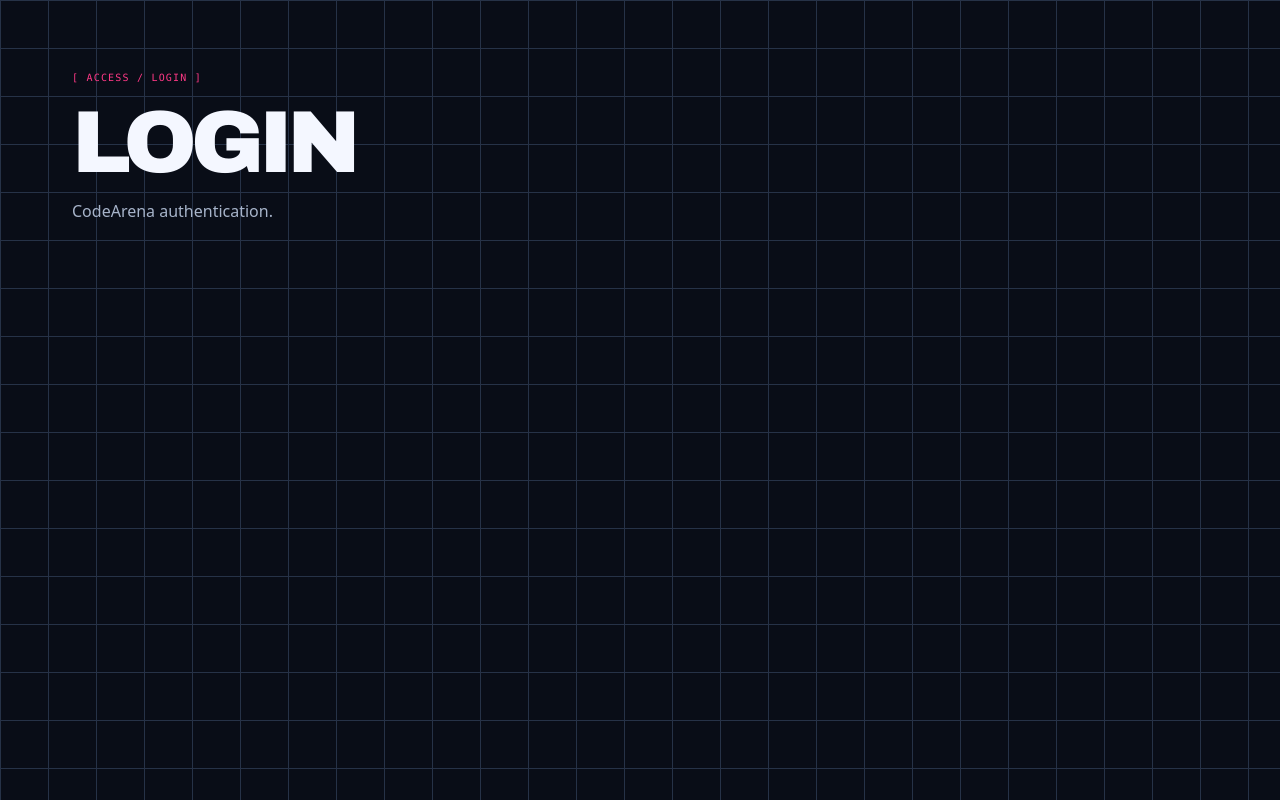
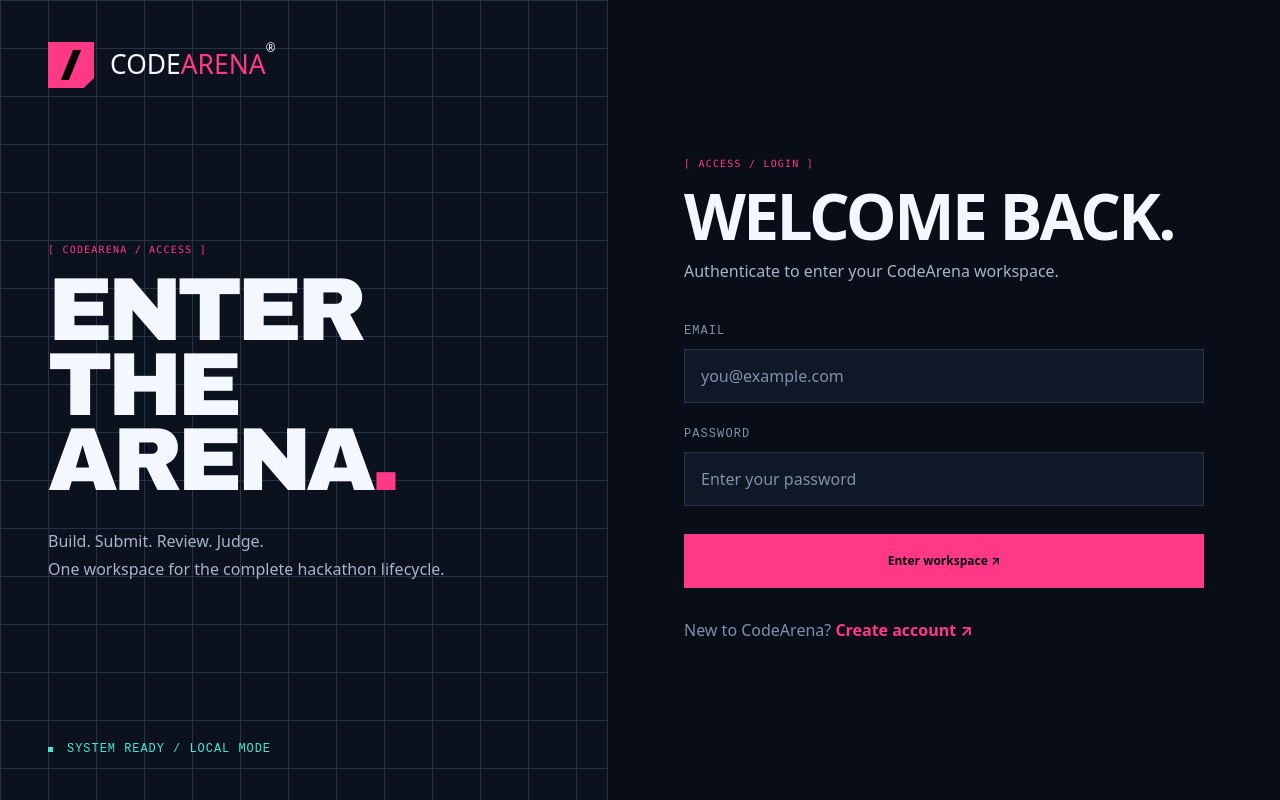
Before and after one commit to DankHorse/CodeArena, a React (Vite) app in the folder frontend/: page /login in a window 1280 px wide. Built offline with nearby package versions, Linux system fonts and the light colour scheme.

Commit message:
feat: build CodeArena authentication UI

```diff
--- a/frontend/src/App.tsx
+++ b/frontend/src/App.tsx
@@ -6,6 +6,8 @@
 } from 'react-router-dom';
 
 import { PlaceholderPage } from './components/common/PlaceholderPage';
+import { LoginPage } from './pages/auth/LoginPage';
+import { RegisterPage } from './pages/auth/RegisterPage';
 
 import { OrganizerDashboard } from './pages/organizer/OrganizerDashboard';
 import { OrganizerLayout } from './pages/organizer/OrganizerLayout';
@@ -65,27 +67,9 @@
 
         {/* AUTH */}
 
-        <Route
-          path="/login"
-          element={
-            <PlaceholderPage
-              eyebrow="[ ACCESS / LOGIN ]"
-              title="LOGIN"
-              description="CodeArena authentication."
-            />
-          }
-        />
+        <Route path="/login" element={<LoginPage />} />
 
-        <Route
-          path="/register"
-          element={
-            <PlaceholderPage
-              eyebrow="[ ACCESS / REGISTER ]"
-              title="REGISTER"
-              description="Create a CodeArena account."
-            />
-          }
-        />
+        <Route path="/register" element={<RegisterPage />} />
 
 
         {/* PARTICIPANT */}
--- /dev/null
+++ b/frontend/src/pages/auth/AuthShell.tsx
@@ -0,0 +1,72 @@
+import type { ReactNode } from 'react';
+import { Link } from 'react-router-dom';
+import { CodeArenaMark } from '../../components/brand/CodeArenaMark';
+
+type AuthShellProps = {
+  eyebrow: string;
+  title: string;
+  description: string;
+  children: ReactNode;
+  footerText: string;
+  footerLinkLabel: string;
+  footerLinkTo: string;
+};
+
+export function AuthShell({
+  eyebrow,
+  title,
+  description,
+  children,
+  footerText,
+  footerLinkLabel,
+  footerLinkTo,
+}: AuthShellProps) {
+  return (
+    <main className="auth-page">
+      <section className="auth-brand-panel">
+        <Link className="auth-brand" to="/" aria-label="CodeArena home">
+          <CodeArenaMark />
+          <span className="brand-wordmark auth-wordmark">
+            CODE<span className="brand-accent">ARENA</span>
+            <sup className="brand-registered">®</sup>
+          </span>
+        </Link>
+
+        <div className="auth-brand-copy">
+          <p className="eyebrow">[ CODEARENA / ACCESS ]</p>
+
+          <h1>
+            ENTER
+            <br />
+            THE ARENA<span className="heading-period">.</span>
+          </h1>
+
+          <p>
+            Build. Submit. Review. Judge.
+            <br />
+            One workspace for the complete hackathon lifecycle.
+          </p>
+        </div>
+
+        <p className="auth-system-status">
+          <span className="status-dot" /> SYSTEM READY / LOCAL MODE
+        </p>
+      </section>
+
+      <section className="auth-form-panel">
+        <div className="auth-form-wrap">
+          <p className="eyebrow">{eyebrow}</p>
+          <h2>{title}</h2>
+          <p className="auth-description">{description}</p>
+
+          {children}
+
+          <p className="auth-switch">
+            {footerText}{' '}
+            <Link to={footerLinkTo}>{footerLinkLabel}</Link>
+          </p>
+        </div>
+      </section>
+    </main>
+  );
+}
--- /dev/null
+++ b/frontend/src/pages/auth/LoginPage.tsx
@@ -0,0 +1,64 @@
+import { FormEvent, useState } from 'react';
+import { AuthShell } from './AuthShell';
+
+export function LoginPage() {
+  const [message, setMessage] = useState('');
+
+  function handleSubmit(event: FormEvent<HTMLFormElement>) {
+    event.preventDefault();
+
+    setMessage(
+      'Frontend ready. Backend authentication will connect here.',
+    );
+  }
+
+  return (
+    <AuthShell
+      eyebrow="[ ACCESS / LOGIN ]"
+      title="WELCOME BACK."
+      description="Authenticate to enter your CodeArena workspace."
+      footerText="New to CodeArena?"
+      footerLinkLabel="Create account ↗"
+      footerLinkTo="/register"
+    >
+      <form className="auth-form" onSubmit={handleSubmit}>
+        <label>
+          <span>EMAIL</span>
+
+          <input
+            type="email"
+            name="email"
+            placeholder="you@example.com"
+            autoComplete="email"
+            required
+          />
+        </label>
+
+        <label>
+          <span>PASSWORD</span>
+
+          <input
+            type="password"
+            name="password"
+            placeholder="Enter your password"
+            autoComplete="current-password"
+            required
+          />
+        </label>
+
+        <button
+          className="button button-primary auth-submit"
+          type="submit"
+        >
+          Enter workspace ↗
+        </button>
+
+        {message && (
+          <p className="auth-message" role="status">
+            {message}
+          </p>
+        )}
+      </form>
+    </AuthShell>
+  );
+}
--- /dev/null
+++ b/frontend/src/pages/auth/RegisterPage.tsx
@@ -0,0 +1,77 @@
+import { FormEvent, useState } from 'react';
+import { AuthShell } from './AuthShell';
+
+export function RegisterPage() {
+  const [message, setMessage] = useState('');
+
+  function handleSubmit(event: FormEvent<HTMLFormElement>) {
+    event.preventDefault();
+
+    setMessage(
+      'Registration UI ready. Backend account creation will connect here.',
+    );
+  }
+
+  return (
+    <AuthShell
+      eyebrow="[ ACCESS / REGISTER ]"
+      title="JOIN THE ARENA."
+      description="Create your account and enter the event workspace."
+      footerText="Already registered?"
+      footerLinkLabel="Login ↗"
+      footerLinkTo="/login"
+    >
+      <form className="auth-form" onSubmit={handleSubmit}>
+        <label>
+          <span>NAME</span>
+
+          <input
+            type="text"
+            name="name"
+            placeholder="Your name"
+            autoComplete="name"
+            required
+          />
+        </label>
+
+        <label>
+          <span>EMAIL</span>
+
+          <input
+            type="email"
+            name="email"
+            placeholder="you@example.com"
+            autoComplete="email"
+            required
+          />
+        </label>
+
+        <label>
+          <span>PASSWORD</span>
+
+          <input
+            type="password"
+            name="password"
+            placeholder="Create a password"
+            autoComplete="new-password"
+            minLength={8}
+            required
+          />
+        </label>
+
+        <button
+          className="button button-primary auth-submit"
+          type="submit"
+        >
+          Create account ↗
+        </button>
+
+        {message && (
+          <p className="auth-message" role="status">
+            {message}
+          </p>
+        )}
+      </form>
+    </AuthShell>
+  );
+}
--- a/frontend/src/styles.css
+++ b/frontend/src/styles.css
@@ -221,7 +221,6 @@
   letter-spacing: -0.045em;
 }
 EOf npm --prefix frontend run build
-cat >> frontend/src/styles.css <<'EOF'
 
 /* Organizer routed placeholder pages */
 
@@ -236,4 +235,234 @@
   font-size: clamp(3rem, 6vw, 5.4rem);
   line-height: 0.92;
   letter-spacing: -0.045em;
-}( quit
+}
+
+/* ========================================
+   AUTHENTICATION
+======================================== */
+
+.auth-page {
+  min-height: 100vh;
+  display: grid;
+  grid-template-columns: minmax(420px, 0.95fr) minmax(480px, 1.05fr);
+  background: var(--bg-primary);
+  color: var(--text-primary);
+}
+
+.auth-brand-panel {
+  min-height: 100vh;
+  display: flex;
+  flex-direction: column;
+  padding: 42px 48px;
+  border-right: 1px solid var(--border-default);
+
+  background-color: var(--bg-secondary);
+
+  background-image:
+    linear-gradient(
+      var(--border-default) 1px,
+      transparent 1px
+    ),
+    linear-gradient(
+      90deg,
+      var(--border-default) 1px,
+      transparent 1px
+    );
+
+  background-size: 48px 48px;
+}
+
+.auth-brand {
+  display: inline-flex;
+  align-items: center;
+  align-self: flex-start;
+  gap: 16px;
+
+  color: inherit;
+  text-decoration: none;
+}
+
+.auth-wordmark {
+  font-size: 1.65rem;
+}
+
+.auth-brand-copy {
+  margin: auto 0;
+  max-width: 620px;
+}
+
+.auth-brand-copy h1 {
+  margin: 18px 0 28px;
+
+  font-size: clamp(4rem, 7vw, 7rem);
+  line-height: 0.84;
+  letter-spacing: -0.055em;
+}
+
+.auth-brand-copy > p:last-child {
+  color: var(--text-secondary);
+
+  font-size: 1rem;
+  line-height: 1.8;
+}
+
+.auth-system-status {
+  display: flex;
+  align-items: center;
+  gap: 8px;
+
+  margin: 0;
+
+  color: var(--accent-cyan);
+
+  font-family: monospace;
+  font-size: 0.75rem;
+  letter-spacing: 0.08em;
+}
+
+.auth-form-panel {
+  display: grid;
+  place-items: center;
+
+  padding: 48px;
+  background: var(--bg-primary);
+}
+
+.auth-form-wrap {
+  width: min(100%, 520px);
+}
+
+.auth-form-wrap h2 {
+  margin: 18px 0 12px;
+
+  color: var(--text-primary);
+
+  font-size: clamp(2.8rem, 5vw, 4.6rem);
+  line-height: 0.92;
+  letter-spacing: -0.04em;
+}
+
+.auth-description {
+  margin: 0 0 38px;
+
+  color: var(--text-secondary);
+  line-height: 1.65;
+}
+
+.auth-form {
+  display: grid;
+  gap: 22px;
+}
+
+.auth-form label {
+  display: grid;
+  gap: 9px;
+}
+
+.auth-form label > span {
+  color: var(--text-muted);
+
+  font-family: monospace;
+  font-size: 0.75rem;
+  letter-spacing: 0.09em;
+}
+
+.auth-form input {
+  width: 100%;
+  min-height: 54px;
+
+  padding: 0 16px;
+
+  border: 1px solid var(--border-default);
+  border-radius: 0;
+
+  outline: none;
+
+  background: var(--bg-panel);
+  color: var(--text-primary);
+
+  font: inherit;
+
+  transition:
+    border-color 120ms ease,
+    box-shadow 120ms ease;
+}
+
+.auth-form input::placeholder {
+  color: var(--text-muted);
+}
+
+.auth-form input:focus {
+  border-color: var(--accent-cyan);
+
+  box-shadow:
+    inset 3px 0 0 var(--accent-pink);
+}
+
+.auth-submit {
+  min-height: 54px;
+  margin-top: 6px;
+
+  justify-content: center;
+}
+
+.auth-message {
+  margin: 0;
+
+  padding: 14px 16px;
+
+  border: 1px solid var(--border-default);
+  border-left: 3px solid var(--accent-cyan);
+
+  background: var(--bg-panel);
+  color: var(--accent-cyan);
+
+  font-family: monospace;
+  font-size: 0.78rem;
+  line-height: 1.5;
+}
+
+.auth-switch {
+  margin-top: 30px;
+
+  color: var(--text-muted);
+}
+
+.auth-switch a {
+  color: var(--accent-pink);
+
+  font-weight: 700;
+  text-decoration: none;
+}
+
+.auth-switch a:hover {
+  color: var(--accent-cyan);
+}
+
+
+/* ========================================
+   AUTH RESPONSIVE
+======================================== */
+
+@media (max-width: 900px) {
+  .auth-page {
+    grid-template-columns: 1fr;
+  }
+
+  .auth-brand-panel {
+    min-height: auto;
+
+    padding: 30px;
+
+    border-right: 0;
+    border-bottom: 1px solid var(--border-default);
+  }
+
+  .auth-brand-copy {
+    margin: 70px 0;
+  }
+
+  .auth-form-panel {
+    padding: 48px 30px;
+  }
+}
```
